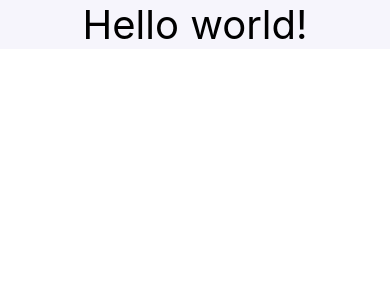
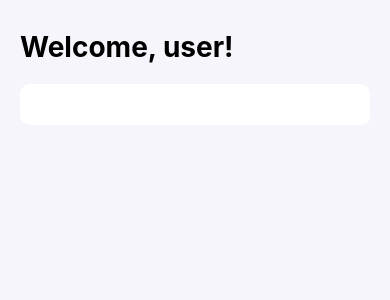
Before and after one commit to giovanedann/my-tasks, a React Native app: screen / in a window 390 px wide. Shown: the top 300 px of the page. Built offline with nearby package versions, Linux system fonts and the light colour scheme.

Commit message:
feat: add task input to Home component

```diff
--- a/src/screens/Home/index.tsx
+++ b/src/screens/Home/index.tsx
@@ -1,12 +1,13 @@
 import React from 'react'
-import {Text, View, SafeAreaView} from 'react-native'
+import {Text, View, SafeAreaView, TextInput} from 'react-native'
 import styles from './styles'
 
 const Home = () => {
   return (
-    <SafeAreaView>
+    <SafeAreaView style={styles.safeAreaView}>
       <View style={styles.wrapper}>
-        <Text style={styles.title}>Hello world!</Text>
+        <Text style={styles.title}>Welcome, user!</Text>
+        <TextInput style={styles.input} />
       </View>
     </SafeAreaView>
   )
--- a/src/screens/Home/styles.ts
+++ b/src/screens/Home/styles.ts
@@ -1,15 +1,28 @@
-import {StyleSheet} from 'react-native'
+import {StyleSheet, Platform} from 'react-native'
 
 const styles = StyleSheet.create({
+  safeAreaView: {
+    backgroundColor: '#f6f5fc',
+    flex: 1,
+  },
   wrapper: {
     backgroundColor: '#f6f5fc',
     flex: 1,
-    justifyContent: 'center',
-    alignItems: 'center',
+    paddingHorizontal: 20,
+    paddingVertical: 30,
   },
   title: {
     color: '#000',
-    fontSize: 40,
+    fontSize: 28,
+    fontWeight: 'bold',
+  },
+  input: {
+    backgroundColor: '#fff',
+    color: '#000',
+    marginTop: 20,
+    fontSize: 18,
+    padding: Platform.OS === 'android' ? 15 : 10,
+    borderRadius: 10,
   },
 })
 
```
